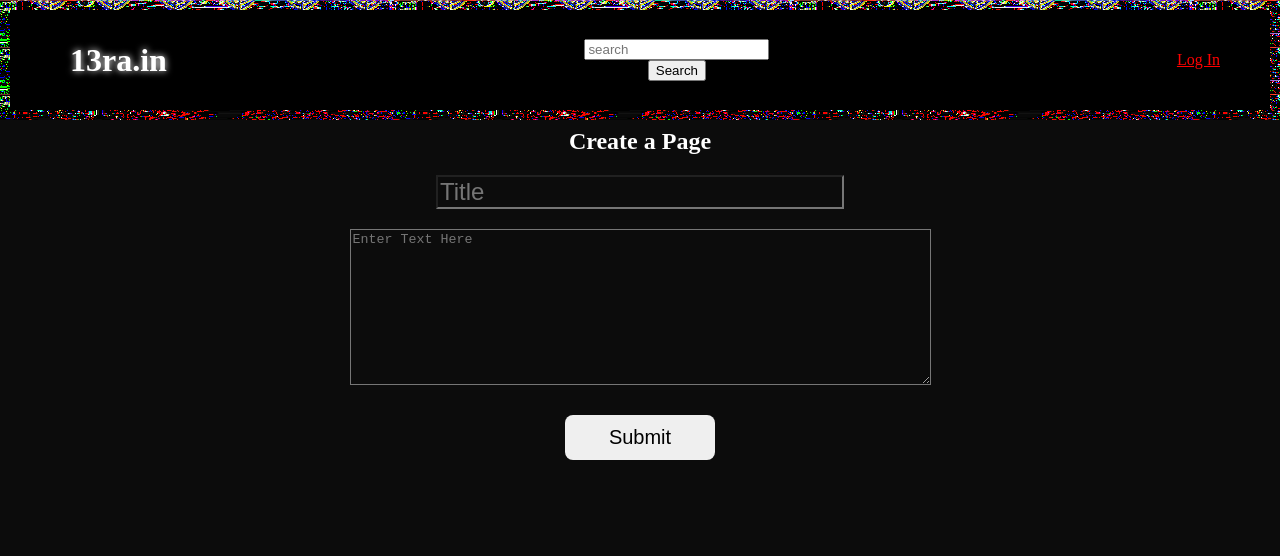
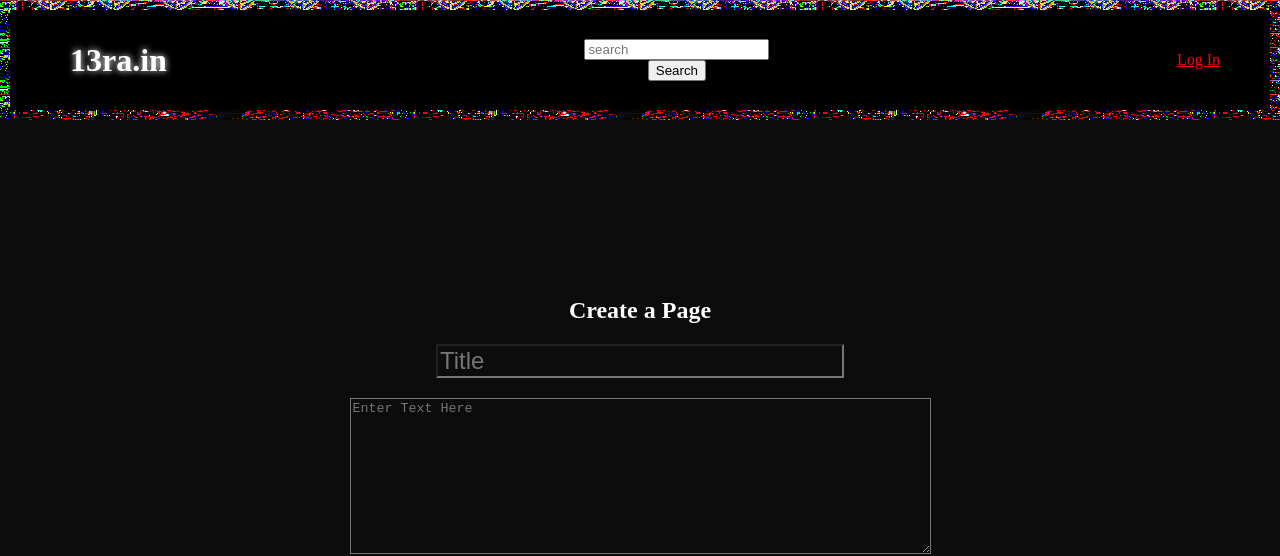
Before and after one commit to krezket/13ra.in, a React (Vite) app: page /create in a window 1280 px wide. Shown: the top 556 px of the page. Built offline with nearby package versions, Linux system fonts and the light colour scheme; the HTML template or start-up script is replaced by a standard one.

Commit message:
fixed userProfile css, createPage css

```diff
--- a/src/pages/CreatePage/CreatePage.css
+++ b/src/pages/CreatePage/CreatePage.css
@@ -1,3 +1,12 @@
+.main-herald {
+    display: flex;
+    flex-direction: column;
+    align-items: center;
+    justify-content: center;
+    height: 100vh;
+    background: var(--bg-primary);
+}
+
 .cp-section {
     display: flex;
     flex-direction: column;
--- a/src/pages/Profile/Profile.jsx
+++ b/src/pages/Profile/Profile.jsx
@@ -89,6 +89,7 @@ function Profile(props) {
 
           <nav className='empty-nav'></nav>
 
+          <div className="main-con-profile">
             <main className='pr-main'>
               <div className='h1-ar'>
 
@@ -139,6 +140,9 @@ function Profile(props) {
               </div>
 
             </main>
+
+          </div>
+
 
           <Footer />
 
```
Lines whose indentation alone changed are shown as unchanged.
